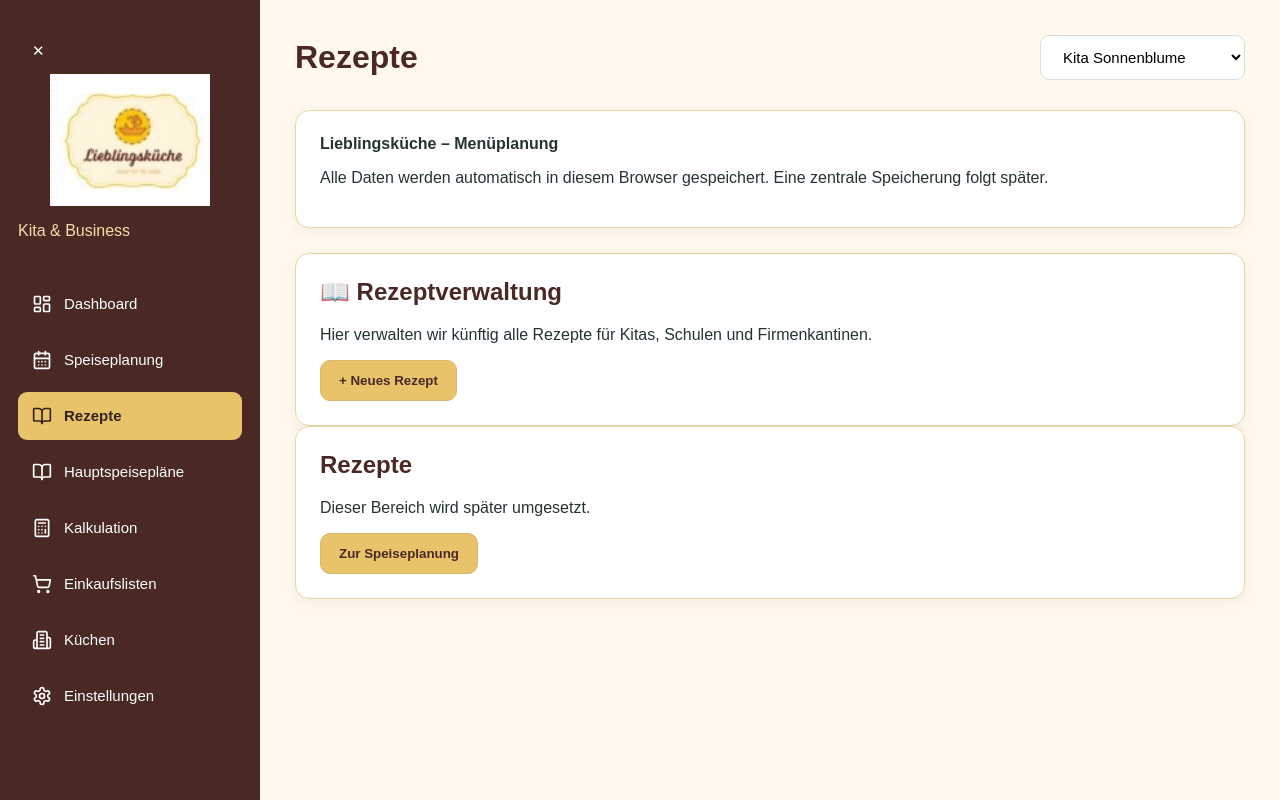
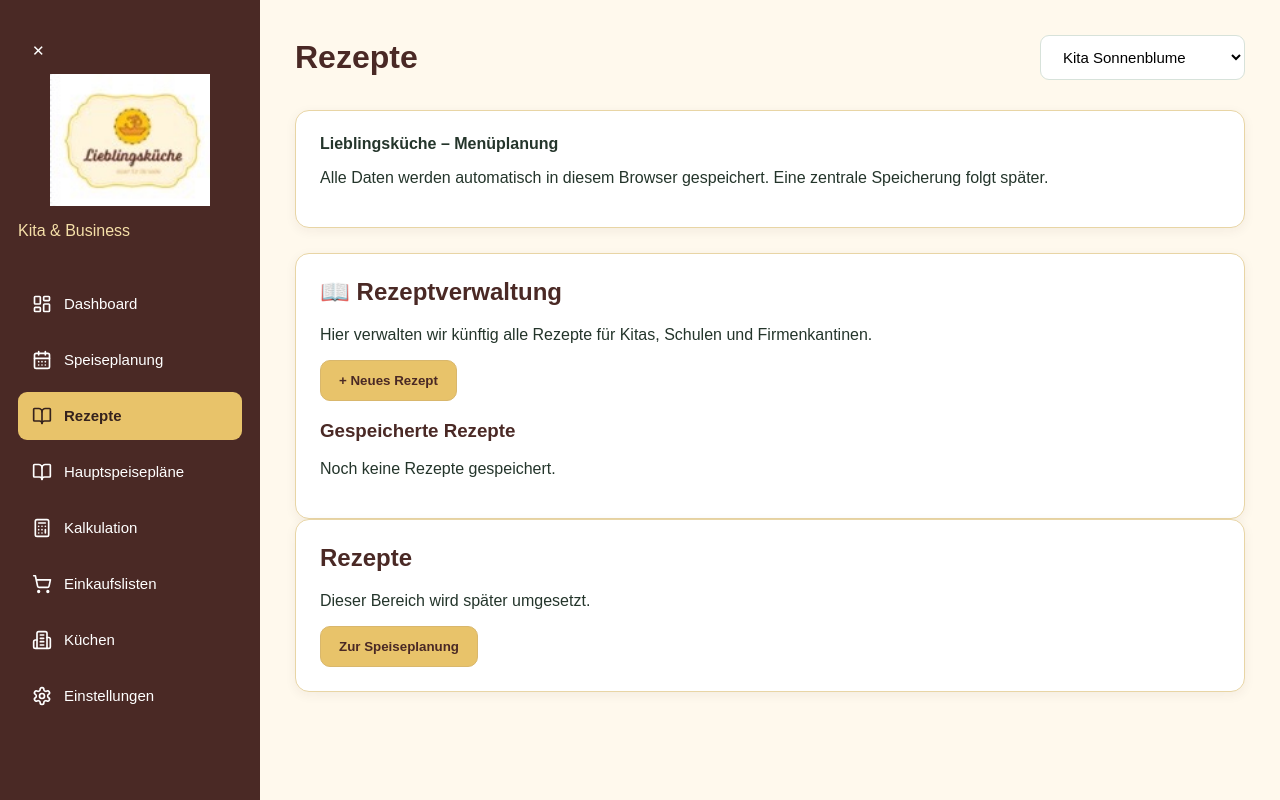
Before and after one commit to reitclub-lochau/Men-planer, a React (Vite) app: page / in a window 1280 px wide. Both pictures are taken after a click on the button "Rezepte". Built offline with nearby package versions, Linux system fonts and the light colour scheme.

Commit message:
Add recipe display and conditional rendering

```diff
--- a/src/App.jsx
+++ b/src/App.jsx
@@ -1488,6 +1488,21 @@ updated[key] = distributionAction === 'replace'
     >
       + Neues Rezept
     </button>
+    <h3>Gespeicherte Rezepte</h3>
+
+{recipes.length === 0 ? (
+  <p>Noch keine Rezepte gespeichert.</p>
+) : (
+  <div>
+    {recipes.map((recipe) => (
+      <div className="meal-plan" key={recipe.id}>
+        <h4>{recipe.name}</h4>
+        <p>Kategorie: {recipe.category}</p>
+        <p>Portionen: {recipe.portions}</p>
+      </div>
+    ))}
+  </div>
+)}
 {showRecipeForm && (
   <div className="meal-plan">
     <h3>Neues Rezept anlegen</h3>
```
